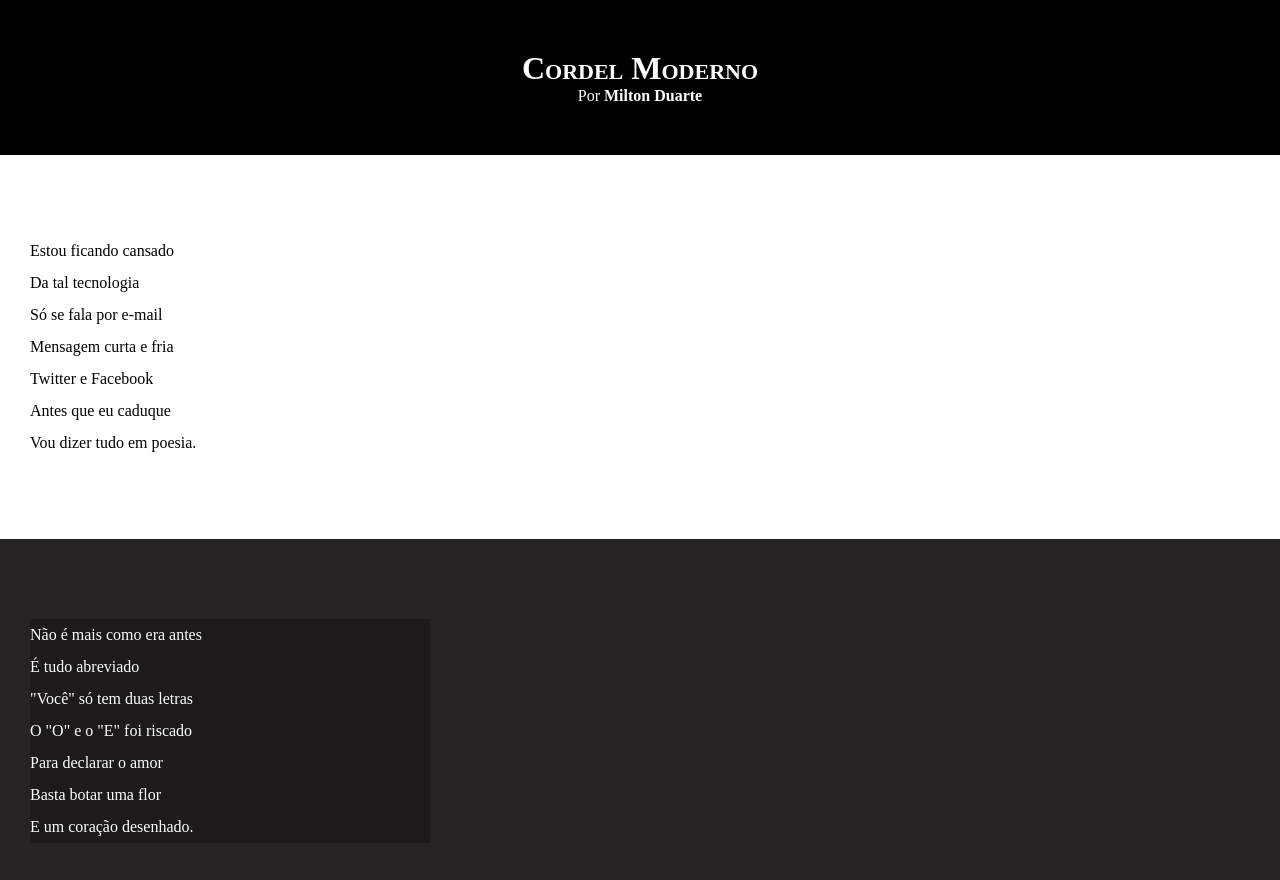
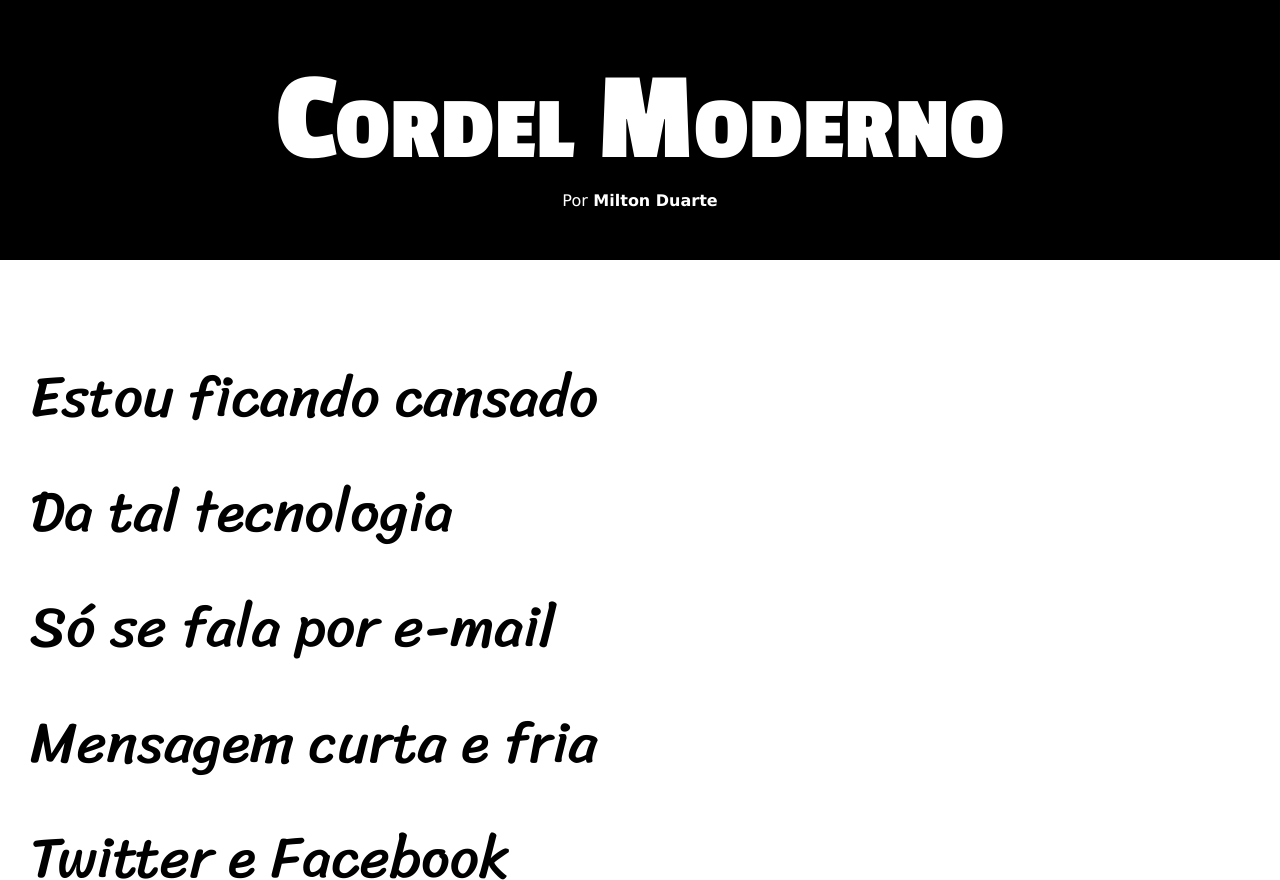
Before and after one commit to Will-rsn/Html-CSS, a plain HTML site: page Desafios/d12/index.html in a window 1280 px wide. Shown: the top 880 px of the page. Drawn offline with Linux system fonts and the light colour scheme.

Commit message:
att de estilos

```diff
--- a/Desafios/d12/estilo/style.css
+++ b/Desafios/d12/estilo/style.css
@@ -1,13 +1,30 @@
 @charset "UTF-8";
 
+@import url('https://fonts.googleapis.com/css2?family=Passion+One:wght@400;700;900&family=Sriracha&display=swap');
+
+@import url('https://fonts.googleapis.com/css2?family=Sriracha&display=swap');
+
+
+:root {
+     --fonte1: Verdana, Geneva, Tahoma, sans-serif;
+     --fonte2: 'Passion One', sans-serif;
+     --fonte3: "Sriracha", cursive;
+}
+
 * {
+   margin: 0px;
+   padding: 0px;
+}
 
+* {
+    font-size: 1em;
     margin: 0px;
     padding: 0px;
 
  }
 
  html, body {
+   font-family: var(--fonte1);
     min-height: 100vh;
     background-color: darkgray;
  }
@@ -19,8 +36,10 @@
  }
 
  header > h1 {
+   font-family: var(--fonte2);
     padding-top: 50px;
     font-variant:small-caps;
+    font-size: 10vw;
  }
 
  header > p {
@@ -40,10 +59,12 @@ header a, footer a {
  }
 
  section {
+   font-family: var(--fonte3);
     padding-top: 10vh;
     padding-bottom: 10vh;
     line-height: 2em;
     padding-left: 30px;
+    font-size: 4.5vw;
 
  }
 
@@ -57,7 +78,8 @@ header a, footer a {
     color: white;
  }
  section.imagem > p {
-    width: 400px;
+    display: inline-block;
+    padding: 5px;
     background-color: rgb(0, 0, 0, 0.253);
  }
 
```
